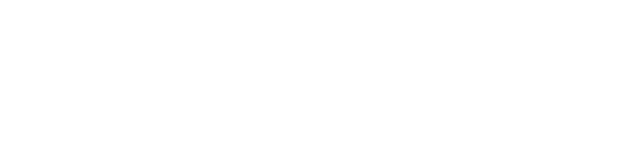
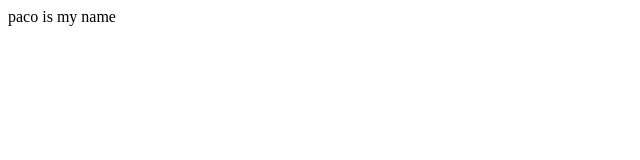
Before and after one commit to Manjuc44/actividad1-d, a plain HTML site: page venta.html in a window 1280 px wide. Shown: the whole page, without its empty margins (0-640 px from the left). Drawn offline with Linux system fonts and the light colour scheme.

Commit message:
Update venta.html

```diff
--- a/venta.html
+++ b/venta.html
@@ -5,7 +5,7 @@
     <title></title>
   </head>
   <body>
-
+    paco is my name
 
   </body>
 </html>
```
